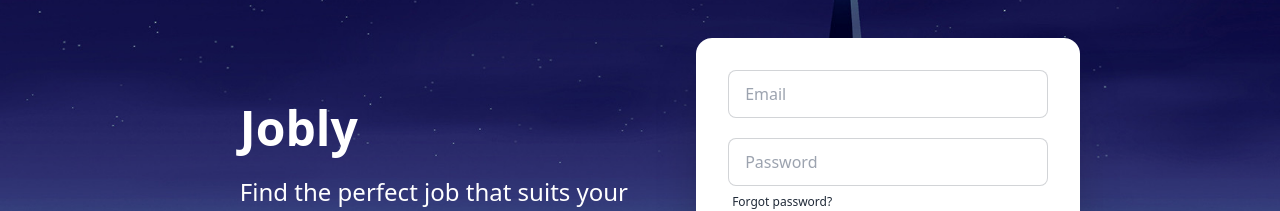
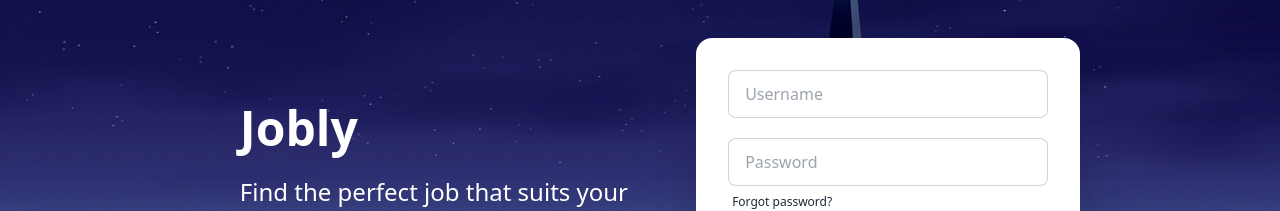
Before and after one commit to johnalmodovar/jobly-remake, a React (Vite) app: page / in a window 1280 px wide. Shown: the part 216-427 px from the top of the page. Built offline with nearby package versions, Linux system fonts and the light colour scheme.

Commit message:
changed input from email to username for login

```diff
--- a/src/containers/Form/Login/index.tsx
+++ b/src/containers/Form/Login/index.tsx
@@ -27,9 +27,9 @@ export default function Login() {
         </label> */}
         <input
           required
-          type="email"
-          name="email"
-          placeholder="Email"
+          type="text"
+          name="username"
+          placeholder="Username"
           // value={formData.email}
           // onChange={handleChange}
           className="
```
